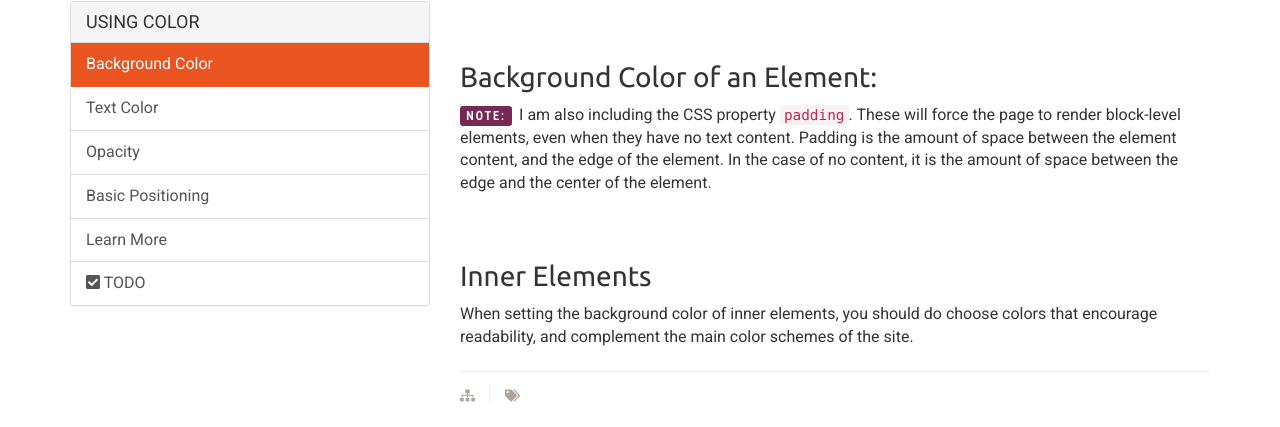
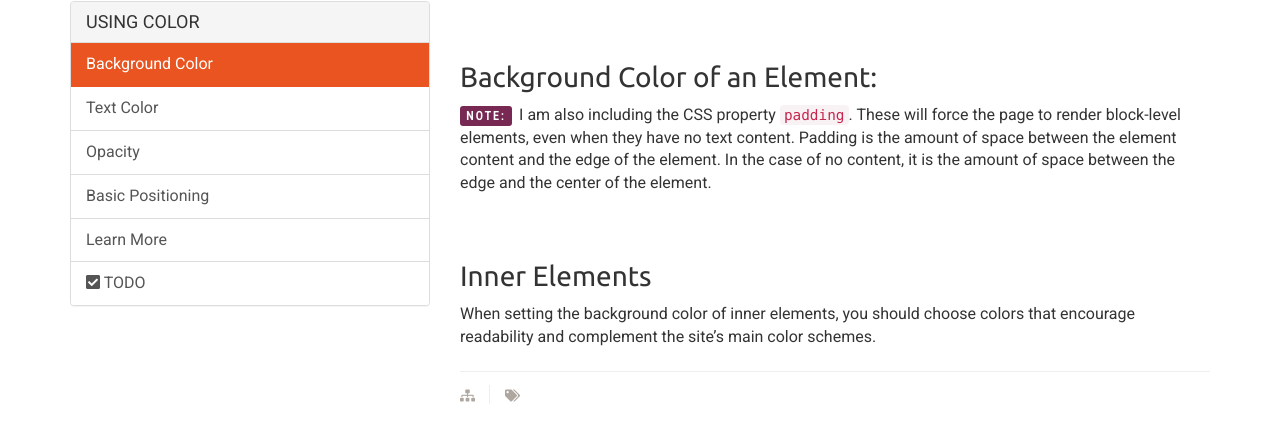
Before and after one commit to Montana-Media-Arts/webDesignFall2024, a Jekyll site: the page built from _docs/topic-09/10-using/01-page.md, in a window 1280 px wide and 1018 px high. Shown: the part 467-894 px from the top of the window. Built offline with Jekyll 4.4.1, drawn with Linux system fonts in a browser that asks for light colours; nearby versions of some CDN libraries.

Commit message:
Update 01-page.md

```diff
--- a/_docs/topic-09/10-using/01-page.md
+++ b/_docs/topic-09/10-using/01-page.md
@@ -25,7 +25,7 @@ There easiest way to set the background color for a page is through the <code>&l
 
 ### Background Color of an Element:
 
-<span class="label label-info">NOTE:</span> I am also including the CSS property `padding`. These will force the page to render block-level elements, even when they have no text content. Padding is the amount of space between the element content, and the edge of the element. In the case of no content, it is the amount of space between the edge and the center of the element.
+<span class="label label-info">NOTE:</span> I am also including the CSS property `padding`. These will force the page to render block-level elements, even when they have no text content. Padding is the amount of space between the element content and the edge of the element. In the case of no content, it is the amount of space between the edge and the center of the element.
 
 
 <div class="codepen-embed">
@@ -35,7 +35,7 @@ There easiest way to set the background color for a page is through the <code>&l
 
 ### Inner Elements
 
-When setting the background color of inner elements, you should do choose colors that encourage readability, and complement the main color schemes of the site.
+When setting the background color of inner elements, you should choose colors that encourage readability and complement the site's main color schemes.
 
 <div class="codepen-embed">
   <p data-height="400" data-theme-id="30567" data-slug-hash="MWeyRZN" data-default-tab="css,result" data-user="retrog4m3r" data-embed-version="2" data-pen-title="[Topic-07] Background Color" class="codepen"></p>
```
